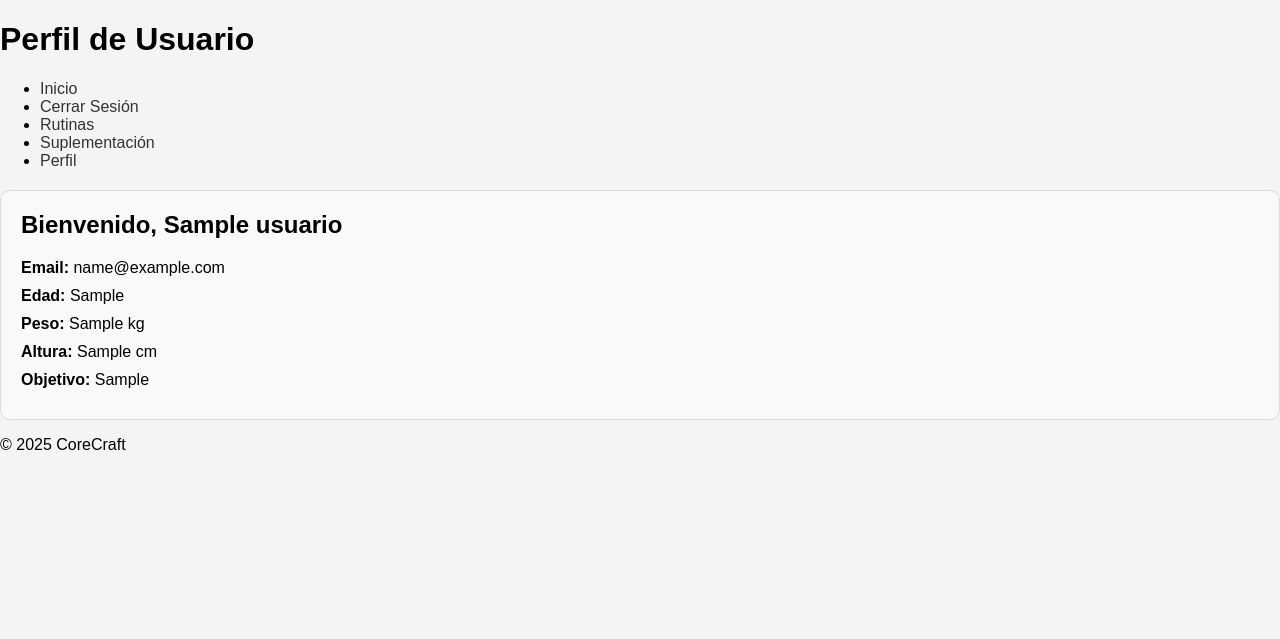
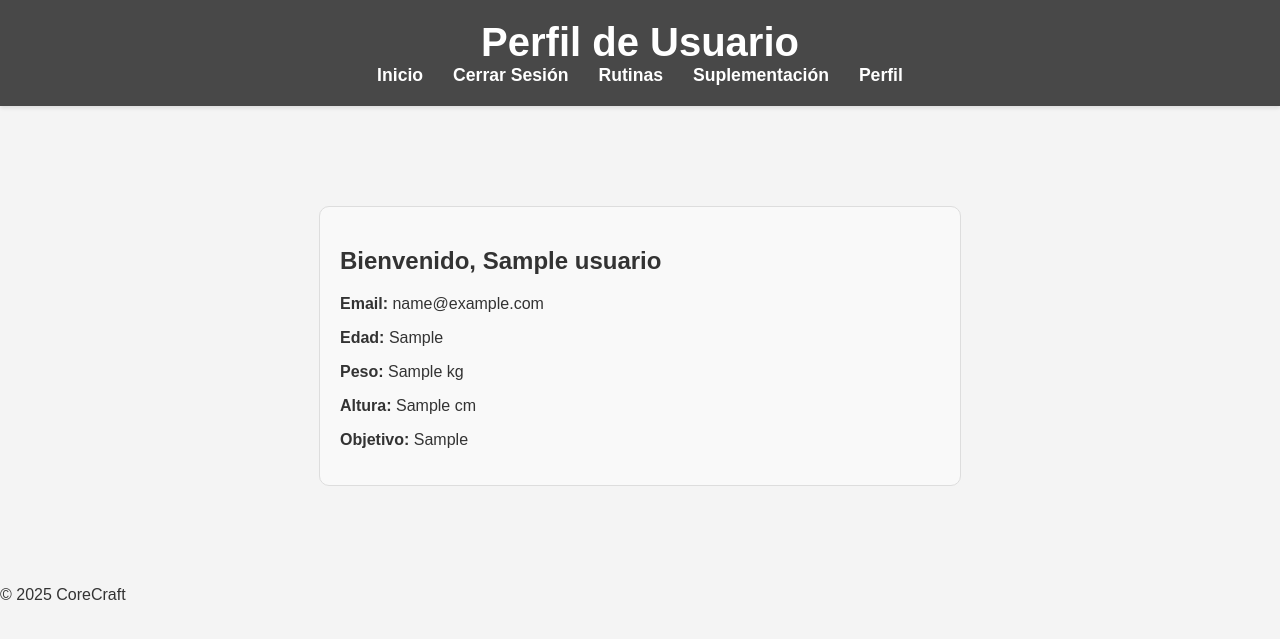
Before and after one commit to VictorArdite/corecraft, a PHP site: page /index.php?action=perfil in a window 1280 px wide. Shown: the top 639 px of the page. Run offline with PHP 8.4, Linux system fonts and the light colour scheme; the visitor is signed in with stand-in values (Sample User, id 1); tables that the repository leaves empty or names only in its code hold one stand-in row (values such as "Sample post").

Commit message:
mejorarperfil

```diff
--- a/app/views/auth/perfil.php
+++ b/app/views/auth/perfil.php
@@ -21,8 +21,7 @@
         </nav>
     </header>
     <main>
-        <div class="content">
-            <div class="profile">
+        <div class="profile-container">
             <h2>Bienvenido, <?= htmlspecialchars($user['nombre']) ?></h2>
             <p><strong>Email:</strong> <?= htmlspecialchars($user['email']) ?></p>
             <p><strong>Edad:</strong> <?= htmlspecialchars($user['edad']) ?></p>
@@ -31,7 +30,6 @@
             <p><strong>Objetivo:</strong> <?= htmlspecialchars($user['objetivo']) ?></p>
             <!-- Añadir más detalles del perfil aquí -->
         </div>
-        </div>
     </main>
     <footer>
         <p>&copy; 2025 CoreCraft</p>
--- a/public/css/perfil.css
+++ b/public/css/perfil.css
@@ -1,5 +1,48 @@
-.profile {
-    margin-top: 20px;
+body {
+    background-color: #f4f4f4; /* Fondo de un solo color */
+    color: #333;
+    font-family: Arial, sans-serif;
+}
+
+header {
+    background-color: rgba(0, 0, 0, 0.7);
+    padding: 20px 0;
+    box-shadow: 0 2px 4px rgba(0, 0, 0, 0.1);
+    text-align: center;
+}
+
+header h1 {
+    font-size: 2.5em;
+    margin: 0;
+    color: #fff;
+}
+
+nav ul {
+    list-style: none;
+    padding: 0;
+    margin: 0;
+    display: flex;
+    justify-content: center;
+}
+
+nav ul li {
+    margin: 0 15px;
+}
+
+nav ul li a {
+    color: #fff;
+    text-decoration: none;
+    font-weight: bold;
+    font-size: 1.1em;
+}
+
+nav ul li a:hover {
+    text-decoration: underline;
+}
+
+.profile-container {
+    max-width: 600px;
+    margin: 100px auto;
     padding: 20px;
     border: 1px solid #ddd;
     border-radius: 10px;
@@ -8,8 +51,16 @@
 
 .profile h2 {
     margin-top: 0;
+    font-size: 2em;
+    color: #333;
 }
 
 .profile p {
     margin: 10px 0;
+    font-size: 1.2em;
+    color: #666;
 }
+
+.profile-container strong {
+    color: #333;
+}
```
Lines whose indentation alone changed are shown as unchanged.
